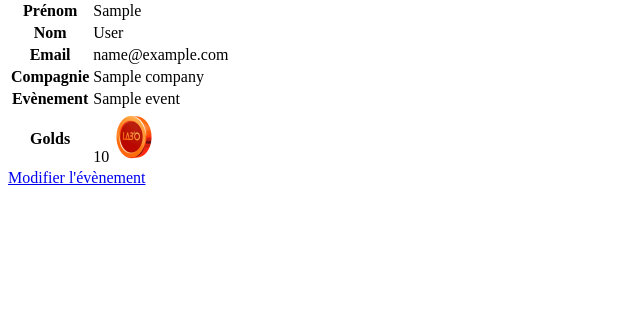
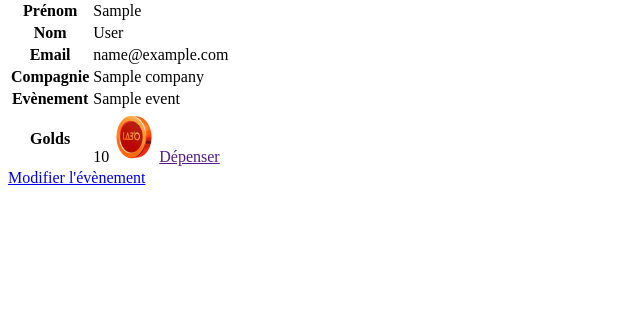
Before and after one commit to LN45/hackathon_2, a Symfony app: template templates/contact/show.html.twig in a window 1280 px wide. Shown: the part 481-800 px from the top of the page, without its empty margins (0-640 px from the left). Run offline with Twig, Linux system fonts and the light colour scheme; the template is opened without the code that fills it: most values are stand-ins (such as "Sample title", 1, 10 or a date in 2020); some libraries are stand-ins or nearby versions.

Commit message:
ajout bouton depenser

```diff
--- a/templates/contact/show.html.twig
+++ b/templates/contact/show.html.twig
@@ -34,7 +34,7 @@
                 </tr>
                 <tr>
                     <th>Golds</th>
-                    <td>{{ gold.quantity }}<img src="/images/gold.png" width="50px" height="50px"></td>
+                    <td>{{ gold.quantity }}<img src="/images/gold.png" width="50px" height="50px"><a href="" class="btn btn-primary mt-0 ml-3">Dépenser</a></td>
                 </tr>
                 </tbody>
             </table>
```
